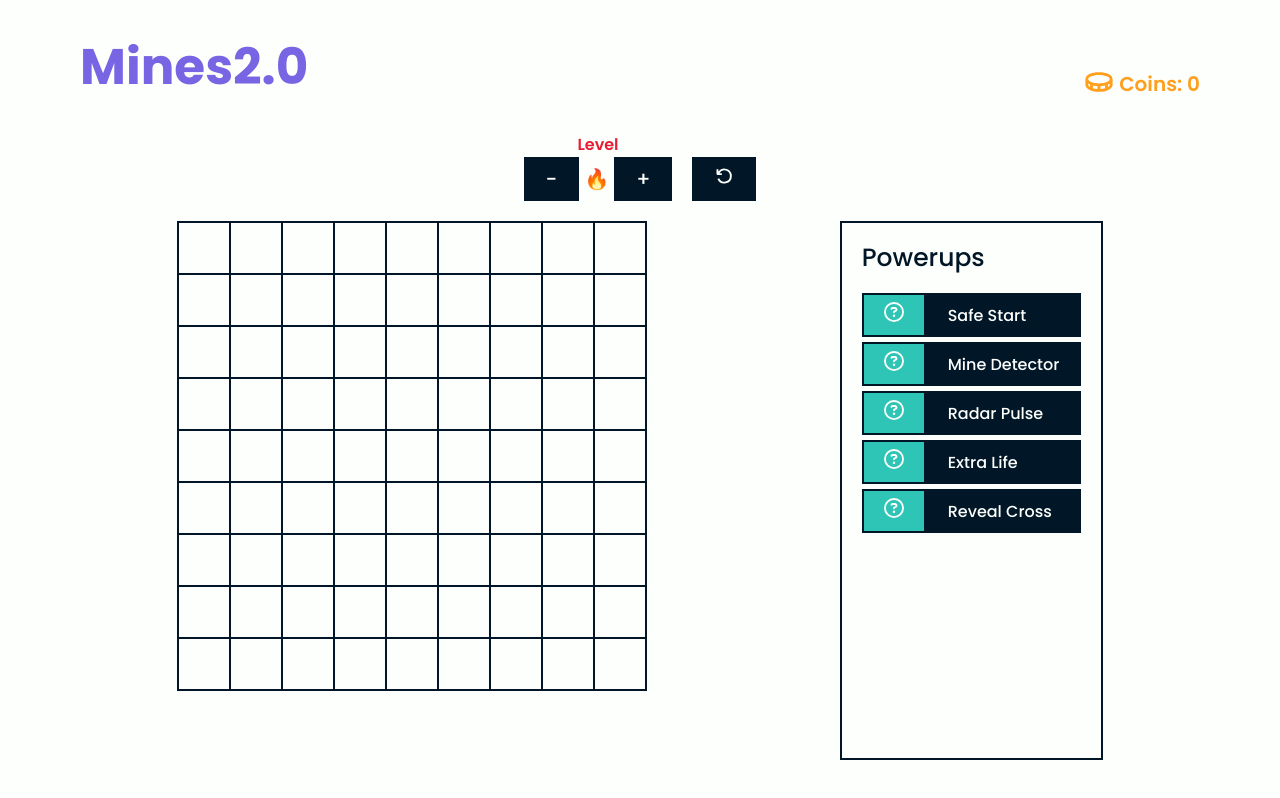
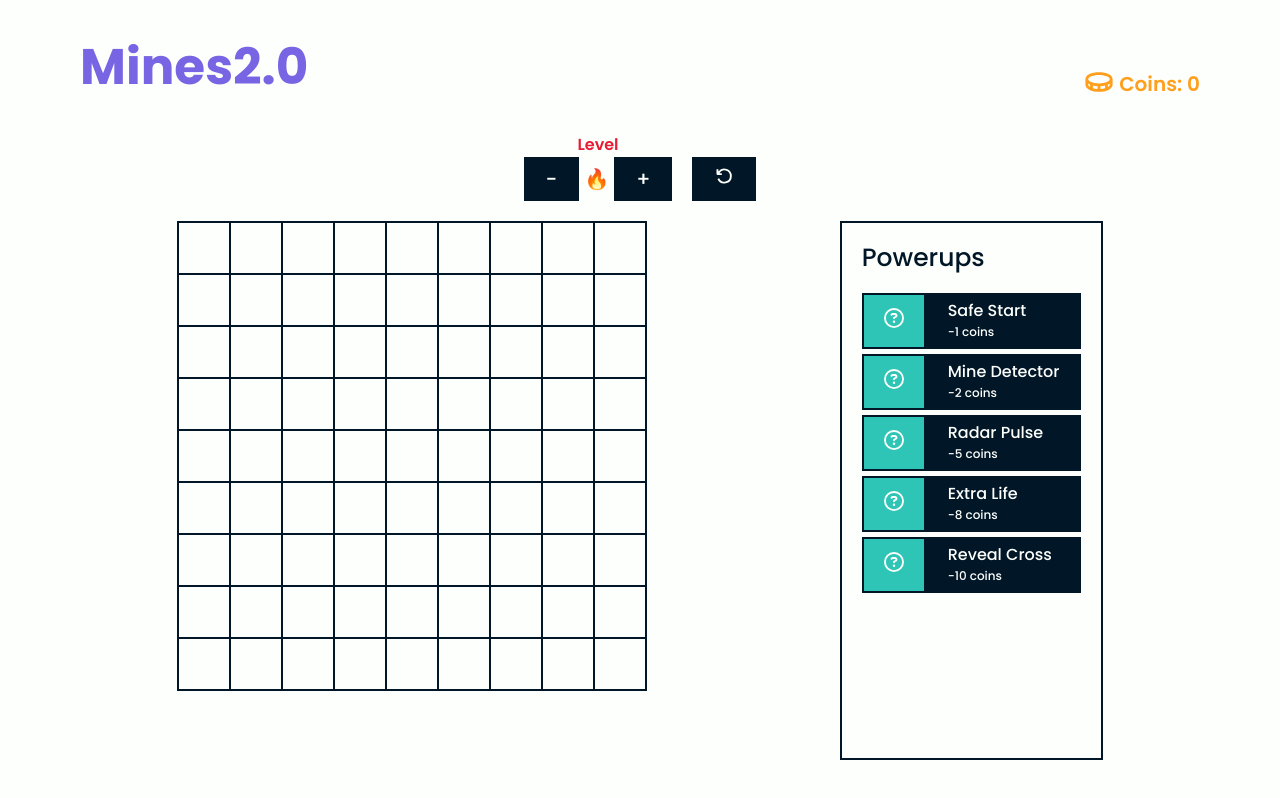
Before and after one commit to ki8yk8/minesweeper, a React (Vite) app: page / in a window 1280 px wide. Built offline with nearby package versions, Linux system fonts and the light colour scheme; a web font is replaced by a local one.

Commit message:
style and qol improvements

```diff
--- a/src/components/controls/controls.jsx
+++ b/src/components/controls/controls.jsx
@@ -38,8 +38,10 @@ export default function Controls({ onRestart, onLevelChange }) {
 					<div>
 						{Array(level)
 							.fill(null)
-							.map((_) => (
-								<span className="u-font-emoji">🔥</span>
+							.map((_, index) => (
+								<span key={index} className="u-font-emoji">
+									🔥
+								</span>
 							))}
 					</div>
 					<button onClick={handleIncrement.bind(null, 1)}>+</button>
--- a/src/ui/powerup-bar/powerup-bar.jsx
+++ b/src/ui/powerup-bar/powerup-bar.jsx
@@ -50,9 +50,10 @@ export default function PowerupBar() {
 								<FaRegCircleQuestion />
 							</button>
 							<button
-								style={{ fontSize: "0.8rem", width: "100%", textAlign: "left" }}
+								style={{ width: "100%", textAlign: "left" }}
 							>
-								{item}
+								<p style={{fontSize: "0.8rem"}}>{item}</p>
+								<small style={{display: "block", fontSize: "0.6rem"}}>-{POWERUPS[item].coin} coins</small>
 							</button>
 						</div>
 					))}
```
